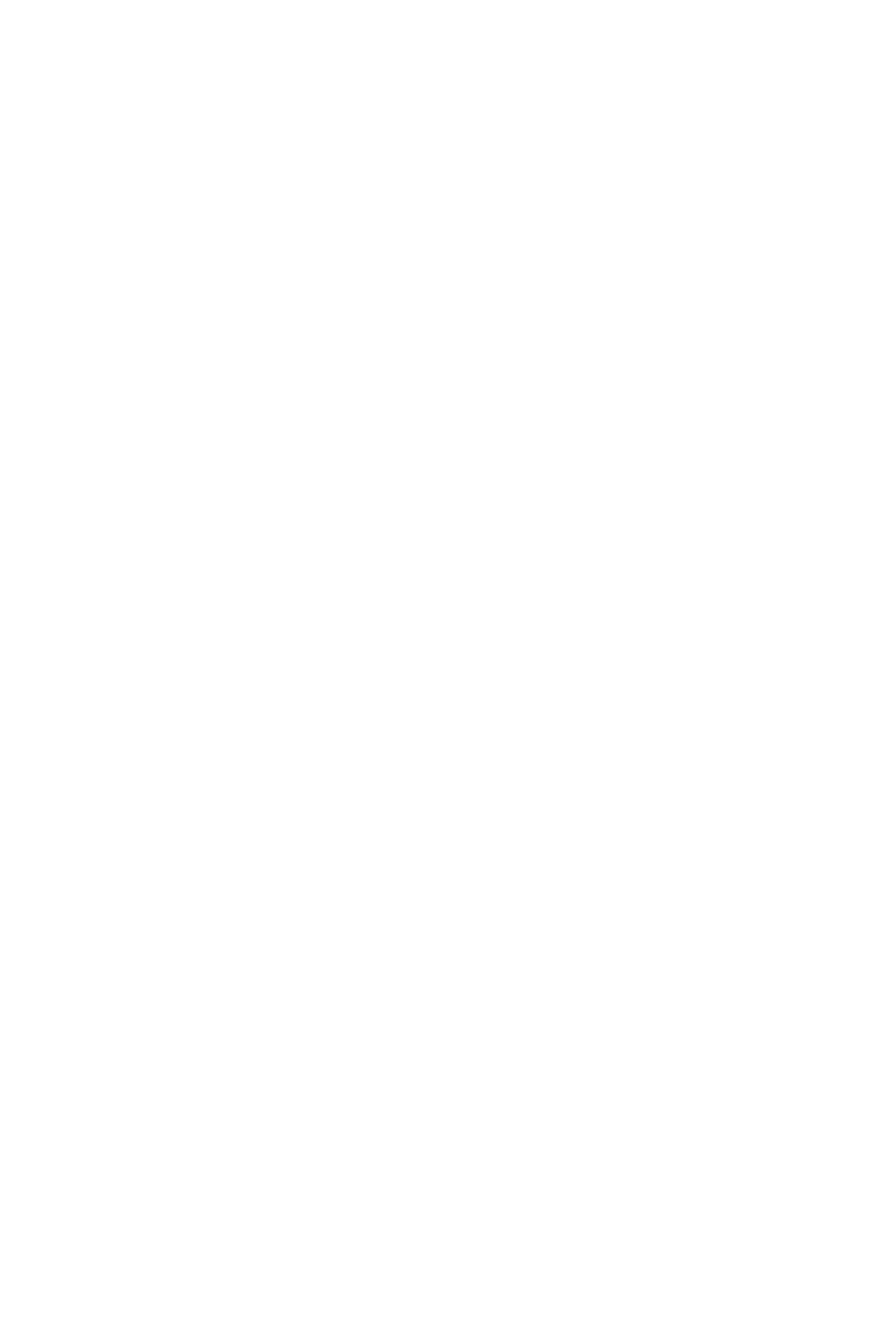
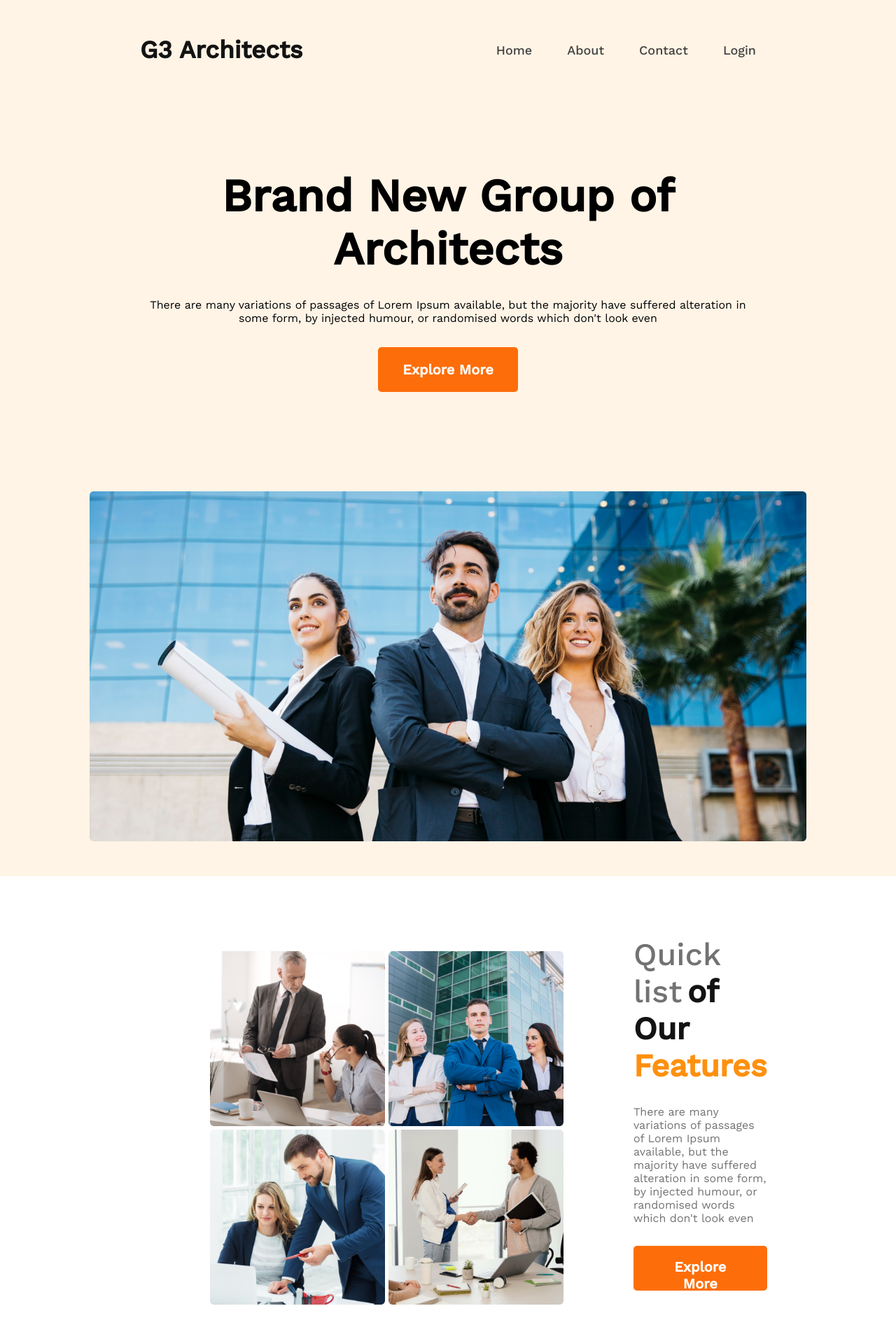
Before and after one commit to nausherkhan/assignment2, a plain HTML site: page index.html in a window 1280 px wide. Shown: the whole page at 70% size. Before the commit the page ends 800 px from the top, so only its background shows below. Drawn offline with nearby package versions, Linux system fonts and the light colour scheme.

Commit message:
2nd commit

```diff
--- a/index.html
+++ b/index.html
@@ -6,8 +6,69 @@
     <meta name="viewport" content="width=device-width, initial-scale=1.0">
     <title>G3 Architects</title>
     <link rel="stylesheet" href="styles/style.css">
+    <link rel="preconnect" href="https://fonts.googleapis.com">
+<link rel="preconnect" href="https://fonts.gstatic.com" crossorigin>
+<link href="https://fonts.googleapis.com/css2?family=Inter&family=Open+Sans&family=Poppins:wght@500&family=Work+Sans:wght@400;500&display=swap" rel="stylesheet">
 </head>
 <body>
+<!------------------------------------------
+              header styles
+------------------------------------------->
+
+    <header class="header">
+        <nav>
+            <h2 class="nav-title">G3 Architects</h2>
+            <ul>
+                <li>Home</li>
+                <li>About</li>
+                <li>Contact</li>
+                <li>Login</li>
+            </ul>
+        </nav>
+<!------------------------------------------
+              banner styles
+------------------------------------------->
+         <div class="banner">
+            <div>
+
+                 <h1 class="banner-title"> Brand New
+                    Group of Architects </h1>
+                 <p class="banner-des"> There are many variations of passages of Lorem Ipsum available, but the majority have suffered alteration in some form, by injected humour, or randomised words which don't look even</p>
+
+                 <button class="btn-primary"> Explore More </button>
+
+            </div>
+
+         </div>
+         <img src="images/banner.png" alt="" class="center">
+    </header>
+
+<!------------------------------------------
+              main styles (Features)
+------------------------------------------->
+         <main>
+            <div class="main-container">
+                <div class="images">
+                    <img src="images/team1.png" alt="" height="250px" width="250px">
+                    <img src="images/team2.png" alt="" height="250px" width="250px">
+                    <img src="images/team3.png" alt="" height="250px" width="250px">
+                    <img src="images/team4.png" alt="" height="250px" width="250px">
+
+                </div>
+                <div class="des">
+                    <h2 class="title"><span id="quick">Quick list</span> <span id="our">of Our</span> <span id="features"> Features</span></h2>
+                    <p class="features-des">There are many variations of passages of Lorem Ipsum available, but the majority have suffered alteration in some form, by injected humour, or randomised words which don't look even</p>
+                    <button class="btn-primary"> Explore More </button>
+                </div>
+            </div>
+
+
+
+
+
+
+         </main>
+
 
 </body>
 </html>
--- a/styles/style.css
+++ b/styles/style.css
@@ -0,0 +1,141 @@
+*{
+    margin: 0;
+    font-family: 'Work Sans', sans-serif;
+}
+
+.header{
+    background-color: #FF900E1A;
+    margin-bottom: 85px;
+
+}
+
+/* --------------------------------------
+            nav styles
+----------------------------------------- */
+
+nav{
+    display: flex;
+    justify-content: space-between;
+    padding: 50px 200px;
+}
+
+.nav-title{
+    font-weight: 700;
+    font-size: 35px;
+    color: #131313;
+
+
+}
+
+nav ul{
+    display: flex;
+    align-items: center;
+    font-weight: 500;
+    font-size: 18px;
+    color: #424242;
+
+}
+nav li{
+    list-style: none;
+    margin-left: 50px;
+}
+
+/* --------------------------------------
+            banner styles
+----------------------------------------- */
+
+.banner{
+    padding: 100px 200px;
+    text-align: center;
+
+}
+
+
+.banner-title{
+    font-weight: 700;
+    font-size: 65px;
+    margin-bottom: 32px;
+
+
+}
+
+.banner-des{
+    font-weight: 400;
+    font-size: 16px;
+    margin-bottom: 32px;
+
+}
+
+.btn-primary{
+    color: #FFFFFF;
+    font-weight: 600;
+    font-size: 20px;
+    height: 64px;
+    background: #FD6E0A;
+    border-radius: 5px;
+    border: 0;
+    padding: 18px 35px;
+    margin-bottom: 42px;
+
+}
+
+.center {
+
+    height: 500px;
+    display: block;
+    margin-left: auto;
+    margin-right: auto;
+    width: 80%;
+    padding-bottom: 50px;
+
+  }
+
+
+/* --------------------------------------
+            main feature styles
+----------------------------------------- */
+
+
+.main-container{
+    display: flex;
+    align-items: center;
+    padding-left: 300px;
+    padding-right: 300px;
+
+}
+
+.images{
+    display: grid;
+    grid-template-columns: repeat(2,1fr);
+    gap: 5px;
+    padding-right: 100px;
+}
+
+#quick{
+    font-weight: 500;
+font-size: 45px;
+color: #727272;
+}
+
+#our{
+    font-weight: 700;
+font-size: 45px;
+color: #131313;
+}
+
+#features{
+    font-weight: 700;
+font-size: 45px;
+color: #FF900E;
+}
+.title{
+    margin-bottom: 30px;
+}
+
+.features-des{
+    font-weight: 400;
+font-size: 16px;
+color: #727272;
+    margin-bottom: 30px;
+
+}
```
